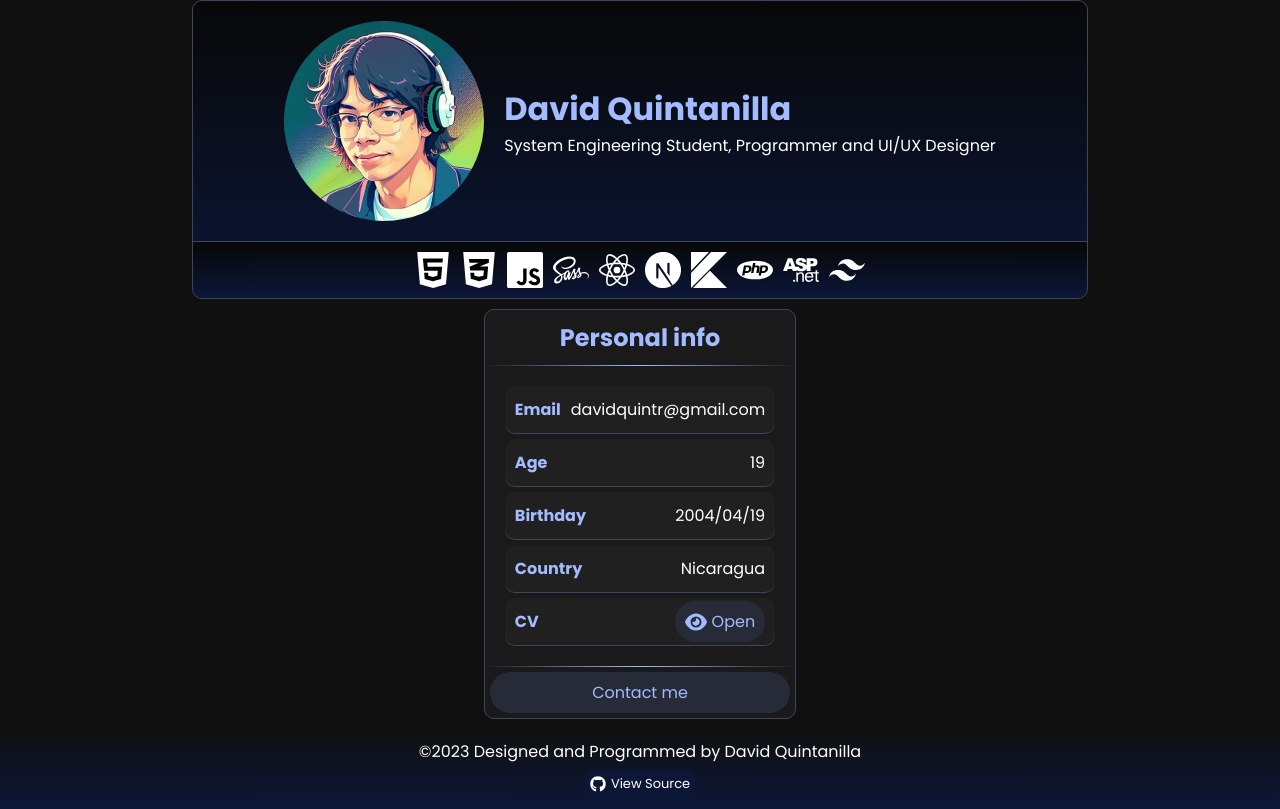
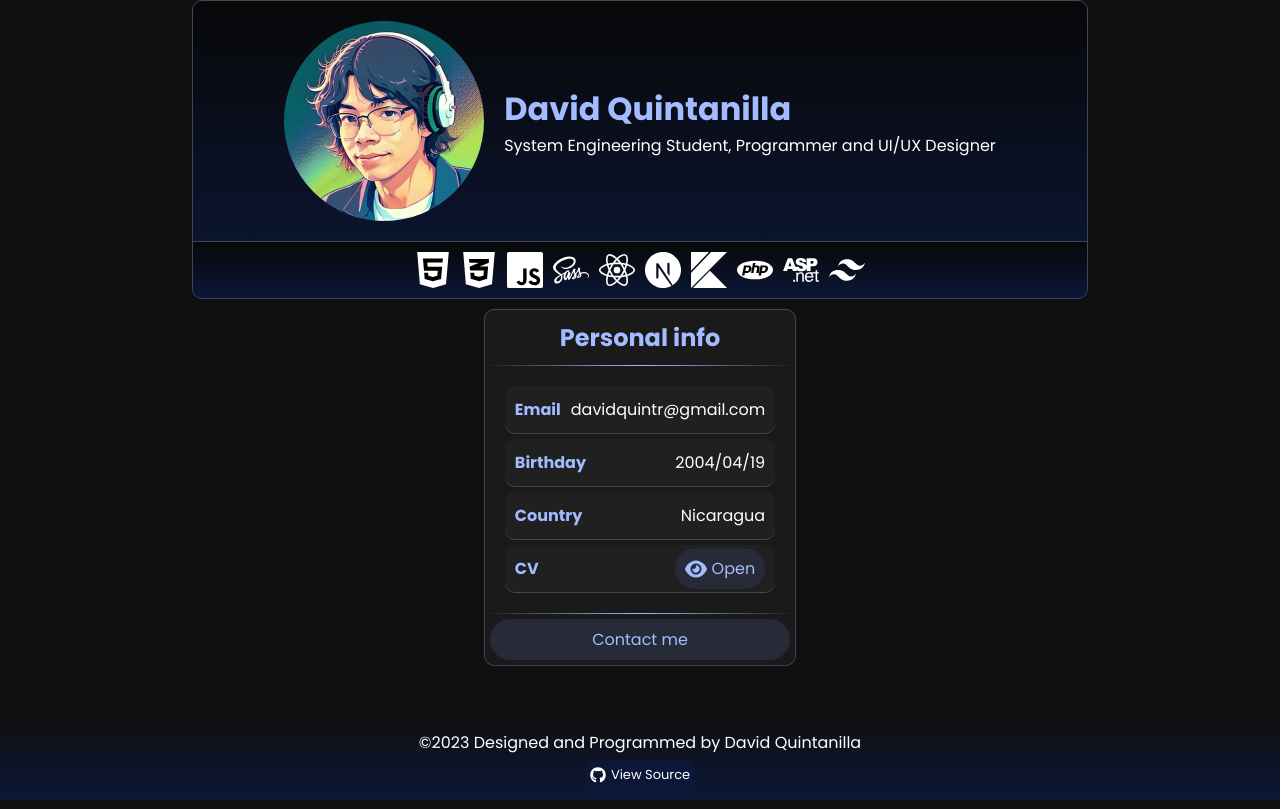
Before and after one commit to davidquintr/portfolio, a Next.js app: page /portfolio/components/personal_info in a window 1280 px wide. Built offline with nearby package versions, Linux system fonts and the light colour scheme.

Commit message:
updated cv

```diff
--- a/pages/components/personal_info.tsx
+++ b/pages/components/personal_info.tsx
@@ -18,7 +18,7 @@ export default function PersonalInfo() {
     birth: language == "es" ? "Cumpleaños" : "Birthday",
     country: language == "es" ? "País" : "Country",
     contact: language == "es" ? "Contáctame" : "Contact me",
-    cv : language == "es" ? "CV David Quintanilla-ES.pdf" : "CV David Quintanilla-EN.pdf",
+    cv : `CV David Quintanilla-${language.toUpperCase()}`,
     open: language == "es" ? "Abrir" : "Open"
   }
 
@@ -40,11 +40,6 @@ export default function PersonalInfo() {
               title={"Email"}
               url={""}
               detail={personal?.mail}
-            ></PersonalItem>
-            <PersonalItem
-              title={translate.age}
-              url={""}
-              detail={age.toString()}
             ></PersonalItem>
             <PersonalItem
               title={translate.birth}
```
Also changed, not shown: 2 other files (tests, documents, lock files or other folders).
